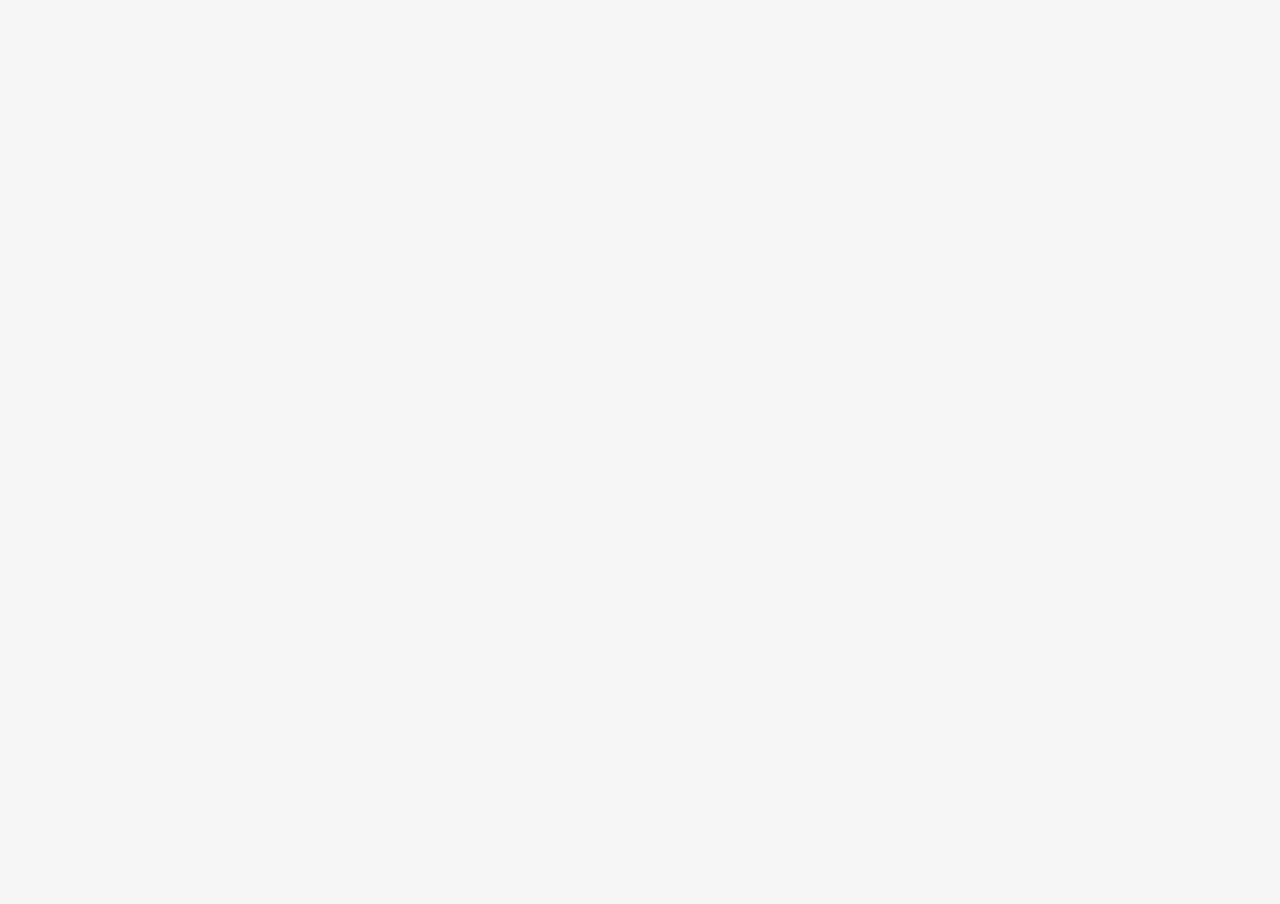
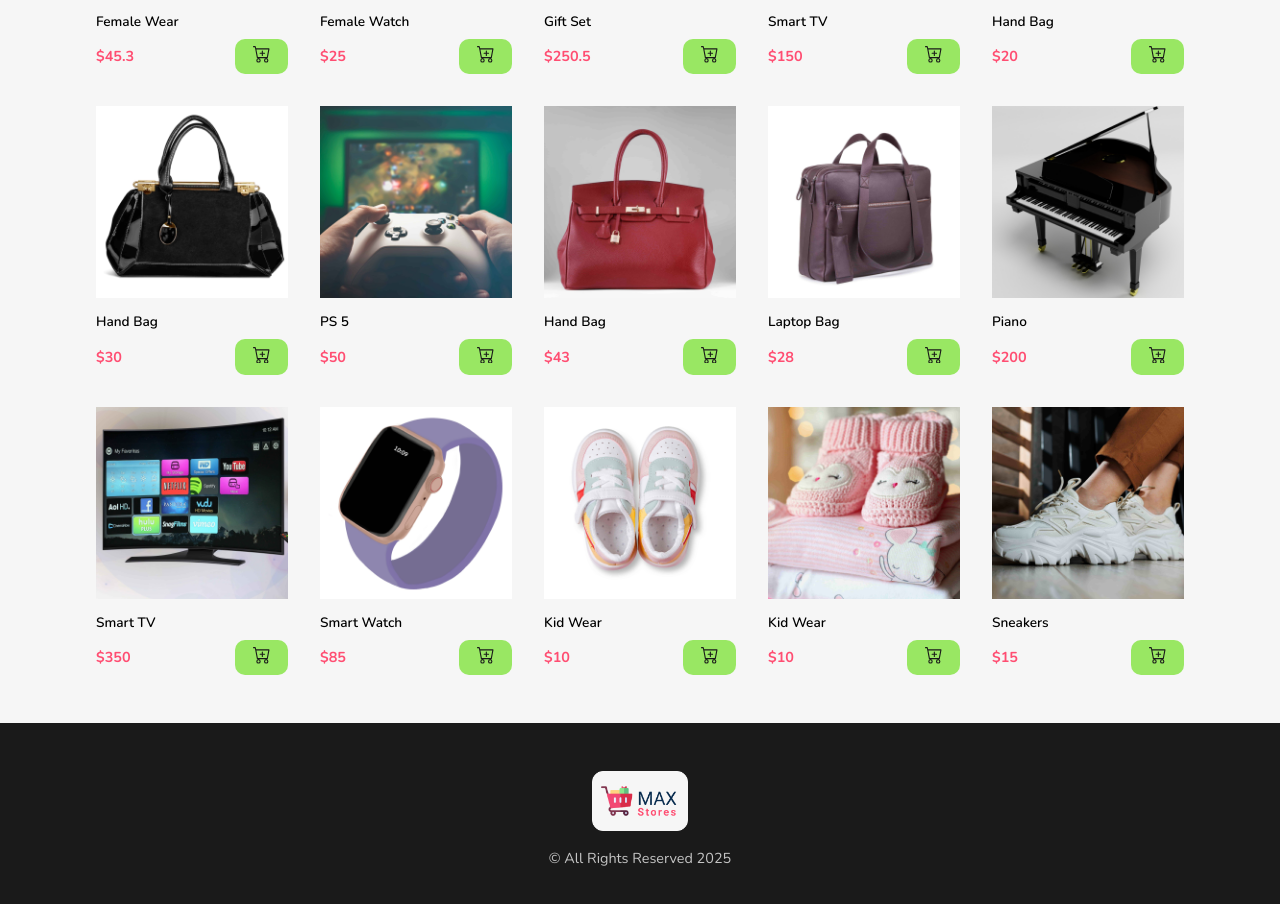
Before and after one commit to Chiemezie-Uchenwoke/max-stores, a React (Vite) app: page /products in a window 1280 px wide. Shown: the part 728-1632 px from the top of the page. Before the commit the page ends 800 px from the top, so only its background shows below. Built offline with nearby package versions, Linux system fonts and the light colour scheme.

Commit message:
Add products to product page

```diff
--- a/src/App.css
+++ b/src/App.css
@@ -154,7 +154,7 @@ li {
   }
 
   .top-margin{
-      margin-top: 5rem;
+      margin-top: 3rem;
   }
 
 /*   .scroll__top{
--- a/src/components/pages/Products.jsx
+++ b/src/components/pages/Products.jsx
@@ -1,11 +1,15 @@
 import Header from "../Header/Header";
 import Intro from "../Intro/Intro";
+import ProductGallery from "../ProductGallery/ProductGallery";
+import Footer from "../Footer/Footer";
 
 const Products = () => {
     return(
         <>
             <Header />
             <Intro />
+            <ProductGallery />
+            <Footer />
         </>
     )
 }
```
